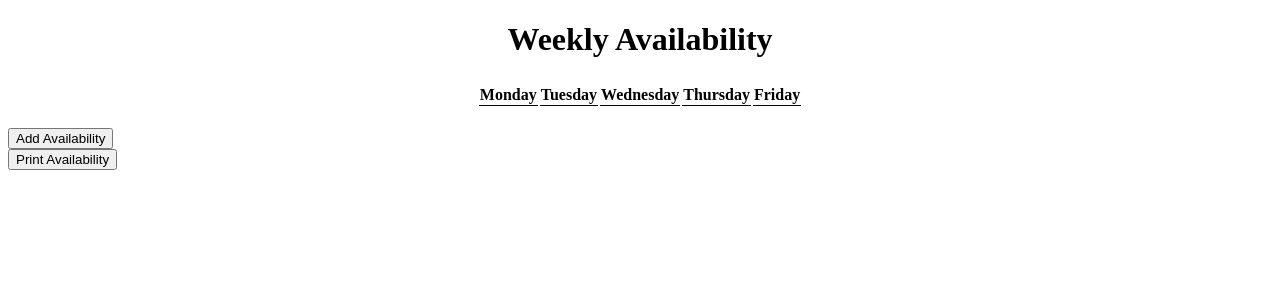
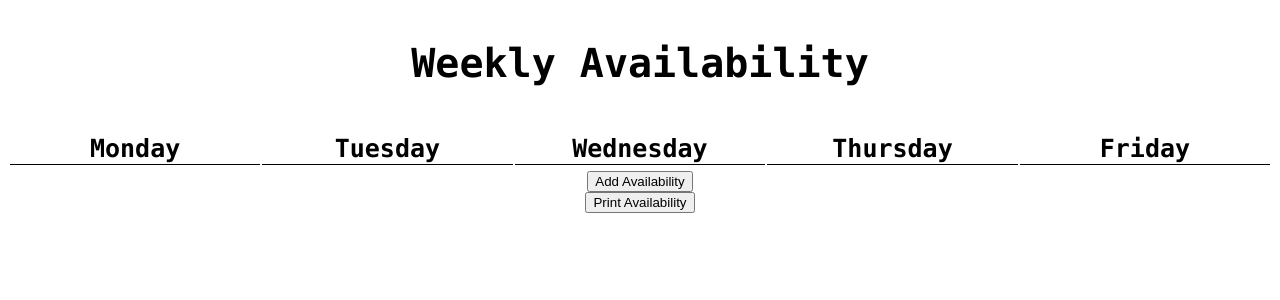
Before and after one commit to ggarcia852/weekly_availability_app, a React (Create React App) app: page / in a window 1280 px wide. Shown: the top 300 px of the page. Built offline with nearby package versions, Linux system fonts and the light colour scheme.

Commit message:
updated table styles

```diff
--- a/src/App.js
+++ b/src/App.js
@@ -1,6 +1,7 @@
 import React, { useState, useEffect } from "react";
 import WeeklyAvailability from "./components/WeeklyAvailability/WeeklyAvailability";
 import AddAvailability from "./components/AddAvailabilityForm/AddAvailabilityForm";
+import { GlobalStyle } from "./GlobalStyles/GlobalStyles";
 
 export default function App() {
   const [addAvailability, setAddAvailability] = useState(false);
@@ -52,6 +53,7 @@ export default function App() {
 
   return (
     <>
+      <GlobalStyle />
       <WeeklyAvailability
         availablePeriods={availablePeriods}
         deleteAvailablePeriod={handleDeleteAvailablePeriod}
--- /dev/null
+++ b/src/GlobalStyles/GlobalStyles.js
@@ -0,0 +1,8 @@
+import { createGlobalStyle } from "styled-components";
+
+export const GlobalStyle = createGlobalStyle`
+  body {
+    font-family: Monaco, monospace;
+    text-align: center;
+  }
+`;
--- a/src/components/AddAvailabilityForm/AddAvailabilityForm.js
+++ b/src/components/AddAvailabilityForm/AddAvailabilityForm.js
@@ -38,11 +38,11 @@ export default function AddAvailabilityForm({ addAvailablePeriod }) {
             required
           >
             <option value="">--Please select a day--</option>
-            <option value="Monday">Monday</option>
-            <option value="Tuesday">Tuesday</option>
-            <option value="Wednesday">Wednesday</option>
-            <option value="Thursday">Thursday</option>
-            <option value="Friday">Friday</option>
+            <option value="monday">Monday</option>
+            <option value="tuesday">Tuesday</option>
+            <option value="wednesday">Wednesday</option>
+            <option value="thursday">Thursday</option>
+            <option value="friday">Friday</option>
           </select>
         </div>
         <div>
--- a/src/components/AvailablePeriod/AvailablePeriod.js
+++ b/src/components/AvailablePeriod/AvailablePeriod.js
@@ -1,15 +1,30 @@
 import React from "react";
+import {
+  Container,
+  StyledAvailablePeriod,
+  StyledButton,
+} from "./AvailablePeriodStyles";
 
 export default function AvailablePeriod({ deleteAvailablePeriod, el }) {
   const handleDelete = (item) => {
     deleteAvailablePeriod(item);
   };
+  const days = {
+    monday: "#23AFD6",
+    tuesday: "#71B578",
+    wednesday: "#EF553C",
+    thursday: "#D5B600",
+    friday: "#815799",
+  };
+  const day = Object.keys(days).filter((key) => key === el.day)[0];
+  const color = days[day];
+
   return (
-    <li key={el.id}>
-      <span>
-        {el.day}: {el.start} - {el.end}
-      </span>
-      <button onClick={(e) => handleDelete(el)}>X</button>
-    </li>
+    <Container>
+      <StyledAvailablePeriod key={el.id} color={color}>
+        {el.start} - {el.end}
+      </StyledAvailablePeriod>
+      <StyledButton onClick={(e) => handleDelete(el)}>X</StyledButton>
+    </Container>
   );
 }
--- a/src/components/AvailablePeriod/AvailablePeriodStyles.js
+++ b/src/components/AvailablePeriod/AvailablePeriodStyles.js
@@ -0,0 +1,33 @@
+import styled from "styled-components";
+
+export const Container = styled.div`
+  display: flex;
+  height: 50px;
+  align-items: center;
+  justify-content: center;
+`;
+
+export const StyledAvailablePeriod = styled.li.attrs((props) => ({
+  style: {
+    backgroundColor: `${props.color}`,
+  },
+}))`
+  border: 1px solid black;
+  border-radius: 18px;
+  list-style: none;
+  opacity: 90%;
+  color: white;
+  font-size: 18px;
+  padding: 5px 10px;
+`;
+
+export const StyledButton = styled.button`
+  background-color: #ffffff;
+  font-size: 20px;
+  font-weight: 600;
+  color: red;
+  border: none;
+  &:hover {
+    cursor: pointer;
+  }
+`;
--- a/src/components/WeeklyAvailability/WeeklyAvailability.js
+++ b/src/components/WeeklyAvailability/WeeklyAvailability.js
@@ -3,8 +3,10 @@ import AvailablePeriod from "../AvailablePeriod/AvailablePeriod";
 import {
   Container,
   StyledHeading,
+  StyledList,
   StyledMessage,
   StyledTable,
+  StyledTableCell,
   StyledTableHeader,
 } from "./WeeklyAvailabilityStyles";
 
@@ -16,16 +18,17 @@ export default function WeeklyAvailability({
   const getAvailablePeriods = (day) => {
     const availability = availablePeriods.filter((el) => el.day === day);
     return (
-      <td>
-        <ul>
+      <StyledTableCell>
+        <StyledList>
           {availability.map((el) => (
             <AvailablePeriod
               deleteAvailablePeriod={deleteAvailablePeriod}
               el={el}
+              key={el.id}
             />
           ))}
-        </ul>
-      </td>
+        </StyledList>
+      </StyledTableCell>
     );
   };
   return (
@@ -44,11 +47,11 @@ export default function WeeklyAvailability({
         </thead>
         <tbody>
           <tr>
-            {getAvailablePeriods("Monday")}
-            {getAvailablePeriods("Tuesday")}
-            {getAvailablePeriods("Wednesday")}
-            {getAvailablePeriods("Thursday")}
-            {getAvailablePeriods("Friday")}
+            {getAvailablePeriods("monday")}
+            {getAvailablePeriods("tuesday")}
+            {getAvailablePeriods("wednesday")}
+            {getAvailablePeriods("thursday")}
+            {getAvailablePeriods("friday")}
           </tr>
         </tbody>
       </StyledTable>
--- a/src/components/WeeklyAvailability/WeeklyAvailabilityStyles.js
+++ b/src/components/WeeklyAvailability/WeeklyAvailabilityStyles.js
@@ -1,31 +1,34 @@
 import styled from "styled-components";
 
 export const Container = styled.div`
-    text-align: center;
-`
+  text-align: center;
+`;
 
 export const StyledHeading = styled.h1`
-    margin-bottom: 0px;
-`
+  margin: 40px 0 20px;
+  font-size: 40px;
+`;
 
 export const StyledMessage = styled.div`
-    color: red;
-    height: 25px;
-    font-size: 12px;
-`
+  color: red;
+  height: 25px;
+  font-size: 20px;
+`;
 
 export const StyledTable = styled.table`
-    margin: auto;
-`
+  margin: auto;
+`;
 
 export const StyledTableHeader = styled.th`
-    border-bottom: 1px solid black;
-`
+  border-bottom: 1px solid black;
+  font-size: 25px;
+`;
 
 export const StyledTableCell = styled.td`
-    background-color: #96D4D4;
-`
-
-// export const = styled.div``
-// export const = styled.div``
-// export const = styled.div``
+  vertical-align: top;
+  width: 250px;
+`;
+export const StyledList = styled.ul`
+  margin: 0;
+  padding: 0;
+`;
```
